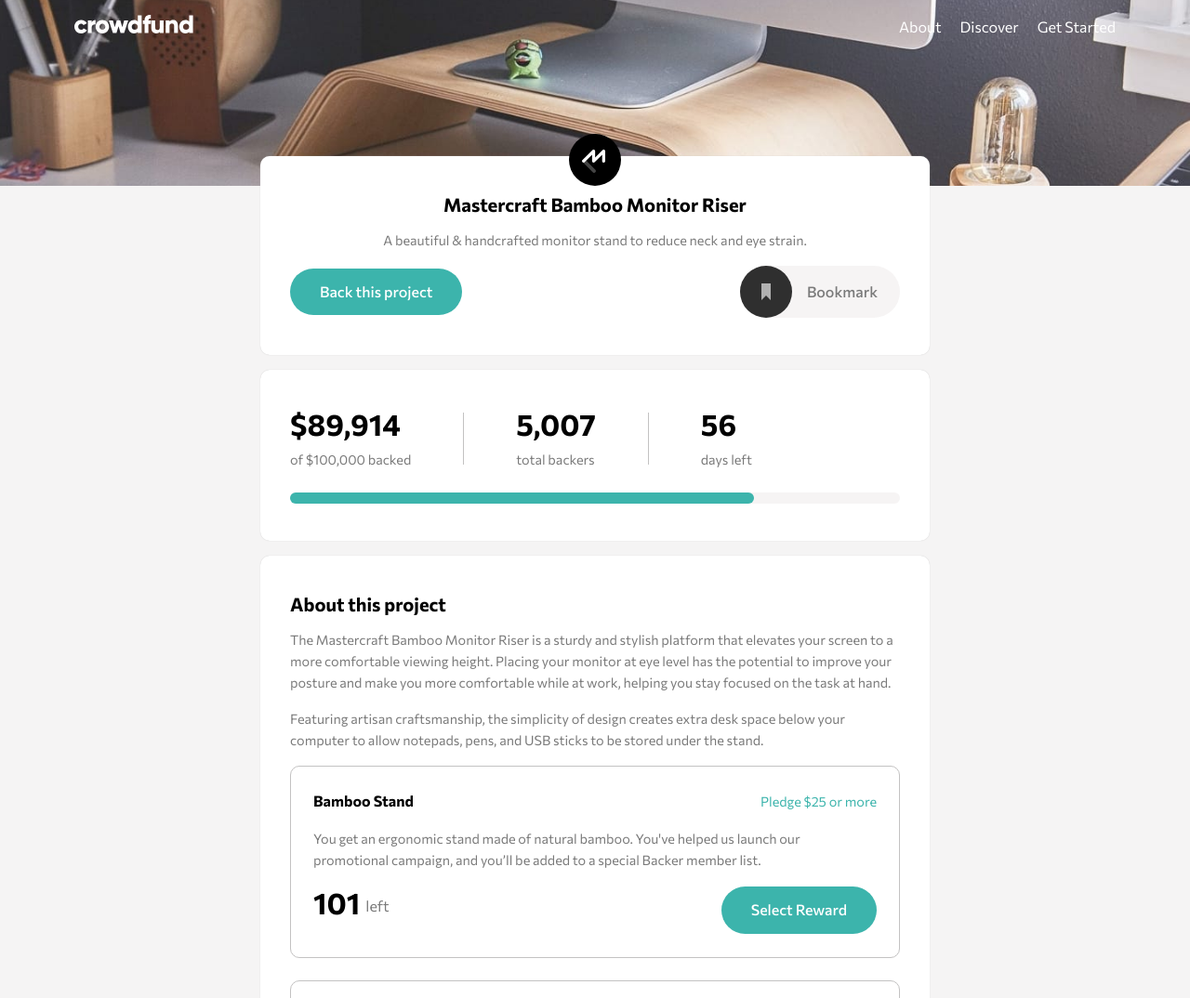
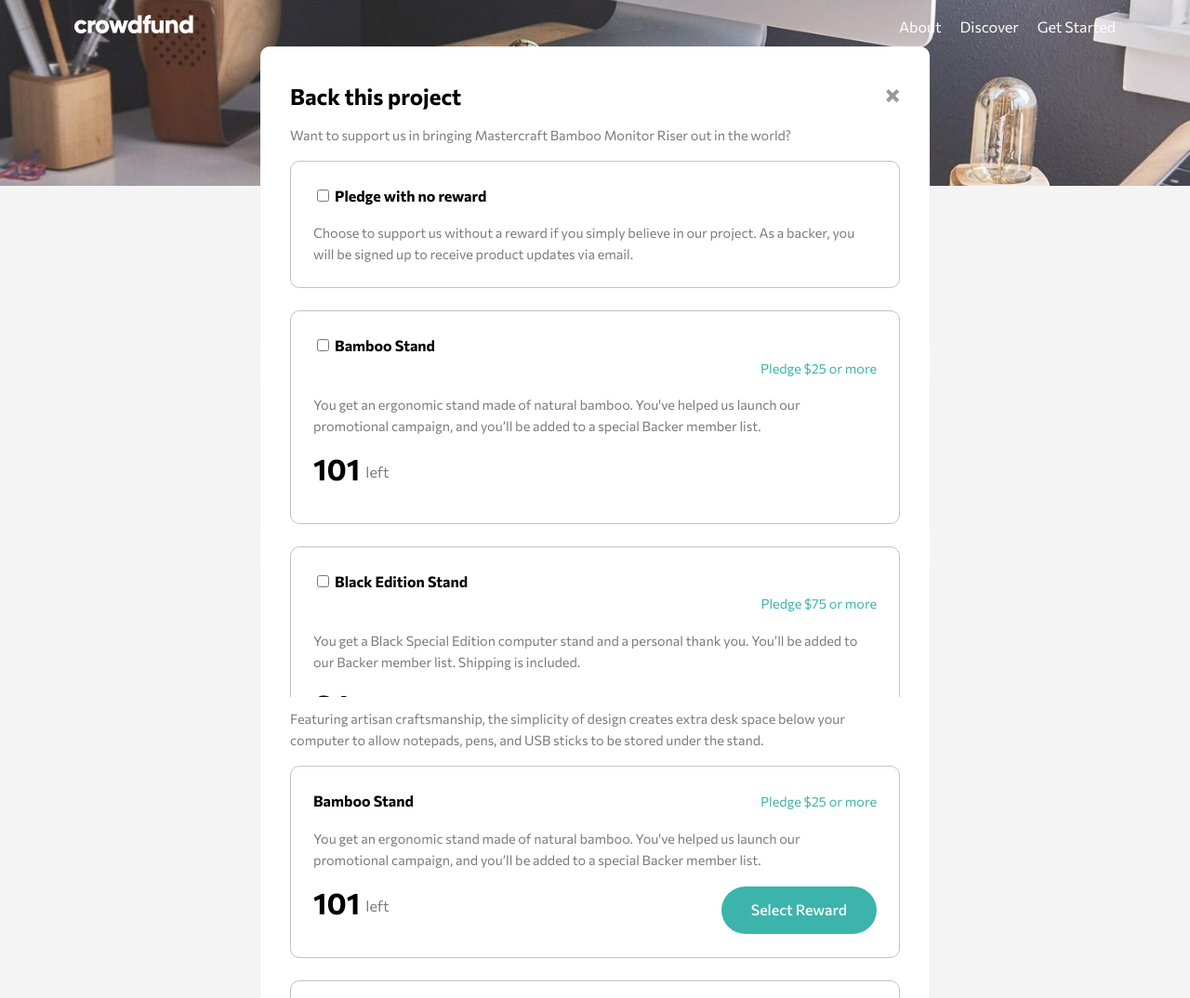
Before and after one commit to CrazyMachine2/Crowdfunding-product-page, a plain HTML site: page index.html in a window 1280 px wide. Shown: the top 1074 px of the page at 93% size. Drawn offline with Linux system fonts and the light colour scheme.

Commit message:
init modal

```diff
--- a/index.html
+++ b/index.html
@@ -3,7 +3,8 @@
 
 <head>
   <meta charset="UTF-8">
-  <meta name="viewport" content="width=device-width, initial-scale=1.0"> <!-- displays site properly based on user's device -->
+  <meta name="viewport" content="width=device-width, initial-scale=1.0">
+  <!-- displays site properly based on user's device -->
 
   <link rel="icon" type="image/png" sizes="32x32" href="./images/favicon-32x32.png">
   <link rel="preconnect" href="https://fonts.gstatic.com">
@@ -40,7 +41,9 @@
         </p>
         <div class="btn-group">
           <button class="btn btn-primary">Back this project</button>
-          <button class="btn btn-default btn-with-image bookmark"><img src="./images/icon-bookmark.svg"/><div class="btn-text">Bookmark</div></button>
+          <button class="btn btn-default btn-with-image bookmark"><img src="./images/icon-bookmark.svg" />
+            <div class="btn-text">Bookmark</div>
+          </button>
         </div>
       </section>
 
@@ -89,7 +92,8 @@
               Pledge $25 or more
             </p>
           </div>
-          <p class="reward-description">You get an ergonomic stand made of natural bamboo. You've helped us launch our promotional campaign, and
+          <p class="reward-description">You get an ergonomic stand made of natural bamboo. You've helped us launch our
+            promotional campaign, and
             you’ll be added to a special Backer member list.
           </p>
           <div class="reward-availability split">
@@ -105,7 +109,8 @@
               Pledge $75 or more
             </p>
           </div>
-          <p class="reward-description">You get a Black Special Edition computer stand and a personal thank you. You’ll be added to our Backer
+          <p class="reward-description">You get a Black Special Edition computer stand and a personal thank you. You’ll
+            be added to our Backer
             member list. Shipping is included.
           </p>
           <div class="reward-availability split">
@@ -121,7 +126,8 @@
               Pledge $200 or more
             </p>
           </div>
-          <p class="reward-description">You get two Special Edition Mahogany stands, a Backer T-Shirt, and a personal thank you. You’ll be added
+          <p class="reward-description">You get two Special Edition Mahogany stands, a Backer T-Shirt, and a personal
+            thank you. You’ll be added
             to our Backer member list. Shipping is included.
           </p>
           <div class="reward-availability split">
@@ -132,24 +138,96 @@
       </section>
     </div>
   </main>
+
+  <div class="modal">
+
+    <div class="modal-header">
+      <h2 class="modal-title">Back this project</h2>
+      <div class="close-btn-wrapper">
+        <img class="close-btn" src="./images/icon-close-modal.svg" alt="close modal">
+      </div>
+
+    </div>
+
+    <div class="modal-description">
+      <p>
+        Want to support us in bringing Mastercraft Bamboo Monitor Riser out in the world?
+      </p>
+    </div>
+
+    <div class="reward-card">
+      <div class="reward-header">
+        <input type="checkbox" class="custom-checkbox" name="no-reward">
+        <h4 class="reward-title"> Pledge with no reward</h4>
+      </div>
+      <p class="reward-description mb-0">
+        Choose to support us without a reward if you simply believe in our project. As a backer,
+        you will be signed up to receive product updates via email.
+      </p>
+    </div>
+
+    <div class="reward-card">
+      <div class="reward-header">
+        <input type="checkbox" class="custom-checkbox" name="no-reward">
+        <h4 class="reward-title">Bamboo Stand</h4>
+        <p class="pledge text-color-primary">Pledge $25 or more</p>
+      </div>
+
+      <p class="reward-description">
+        You get an ergonomic stand made of natural bamboo. You've helped us launch our promotional campaign, and
+        you’ll be added to a special Backer member list.
+      </p>
+
+      <div class="reward-availability split">
+        <h1 class="left accent-number">101 <span class="small-text">left</span></h1>
+      </div>
+    </div>
+
+    <div class="reward-card">
+      <div class="reward-header">
+        <input type="checkbox" class="custom-checkbox" name="no-reward">
+        <h4 class="reward-title"> Black Edition Stand</h4>
+        <p class="pledge text-color-primary">Pledge $75 or more</p>
+      </div>
+
+      <p class="reward-description">
+        You get a Black Special Edition computer stand and a personal thank you. You’ll be added to our Backer
+        member list. Shipping is included.
+      </p>
+
+      <div class="reward-availability split">
+        <h1 class="left accent-number">64 <span class="small-text">left</span></h1>
+      </div>
+    </div>
+
+    <div class="reward-card out-of-stock">
+
+      <div class="reward-header">
+        <input type="checkbox" class="custom-checkbox" name="no-reward">
+        <h4 class="reward-title"> Mahogany Special Edition</h4>
+        <p class="pledge text-color-primary">Pledge $200 or more</p>
+      </div>
+
+      <p class="reward-description">
+        You get two Special Edition Mahogany stands, a Backer T-Shirt, and a personal thank you. You’ll be added
+        to our Backer member list. Shipping is included.
+      </p>
+
+      <div class="reward-availability split">
+        <h1 class="left accent-number">0 <span class="small-text">left</span></h1>
+      </div>
+    </div>
+
+  </div>
 </body>
 <script src="./solution/js/index.js"></script>
+
 </html>
-
 
 <!-- Selection modal start -->
 
 <!-- Back this project
-Want to support us in bringing Mastercraft Bamboo Monitor Riser out in the world?
 
-Pledge with no reward
-Choose to support us without a reward if you simply believe in our project. As a backer,
-you will be signed up to receive product updates via email.
-
-Bamboo Stand
-Pledge $25 or more
-You get an ergonomic stand made of natural bamboo. You've helped us launch our promotional campaign, and
-you’ll be added to a special Backer member list.
 101 left -->
 
 <!-- Selected pledge start -->
@@ -158,10 +236,8 @@
 Continue -->
 <!-- Selected pledge end -->
 
-<!-- Black Edition Stand
-Pledge $75 or more
-You get a Black Special Edition computer stand and a personal thank you. You’ll be added to our Backer
-member list. Shipping is included.
+<!--
+
 64 left -->
 
 <!-- Selected pledge start -->
@@ -170,10 +246,9 @@
 Continue -->
 <!-- Selected pledge end -->
 
-<!-- Mahogany Special Edition
-Pledge $200 or more
-You get two Special Edition Mahogany stands, a Backer T-Shirt, and a personal thank you. You’ll be added
-to our Backer member list. Shipping is included.
+<!--
+
+
 0 left -->
 
 <!-- Selected pledge  start -->
--- a/solution/css/buttons.css
+++ b/solution/css/buttons.css
@@ -59,6 +59,9 @@
     color: var(--clr-primary-400);
 }
 
+.close-btn {
+    cursor: pointer;
+}
 
 @media(min-width: 600px){
     .btn-with-image {
--- /dev/null
+++ b/solution/css/inputs.css
@@ -0,0 +1,3 @@
+.custom-checkbox {
+    display: inline;
+}
--- a/solution/css/main.css
+++ b/solution/css/main.css
@@ -2,6 +2,8 @@
 @import url("./navbar.css");
 @import url("./buttons.css");
 @import url("./utils.css");
+@import url("./modal.css");
+@import url("./inputs.css");
 
 /* =================
        General
@@ -220,6 +222,10 @@
     margin-bottom: 1rem;
 }
 
+.modal .reward-title {
+    display: inline-flex;
+}
+
 .reward-availability {
     flex-wrap: wrap;
 }
--- /dev/null
+++ b/solution/css/modal.css
@@ -0,0 +1,21 @@
+.modal {
+    /* display: none; */
+    position: fixed;
+    z-index: 2;
+    width: min(90%, 45rem);
+    padding: 2.5rem 2rem;
+    top: 50%;
+    left: 50%;
+    transform: translate(-50%, -50%);
+    overflow: auto;
+    background-color: var(--clr-neutral-100);
+    border-radius: 10px;
+    height: calc(100vh - 100px);
+}
+
+.modal-header {
+    display: flex;
+    align-items: center;
+    justify-content: space-between;
+    margin-bottom: 1rem;
+}
```
